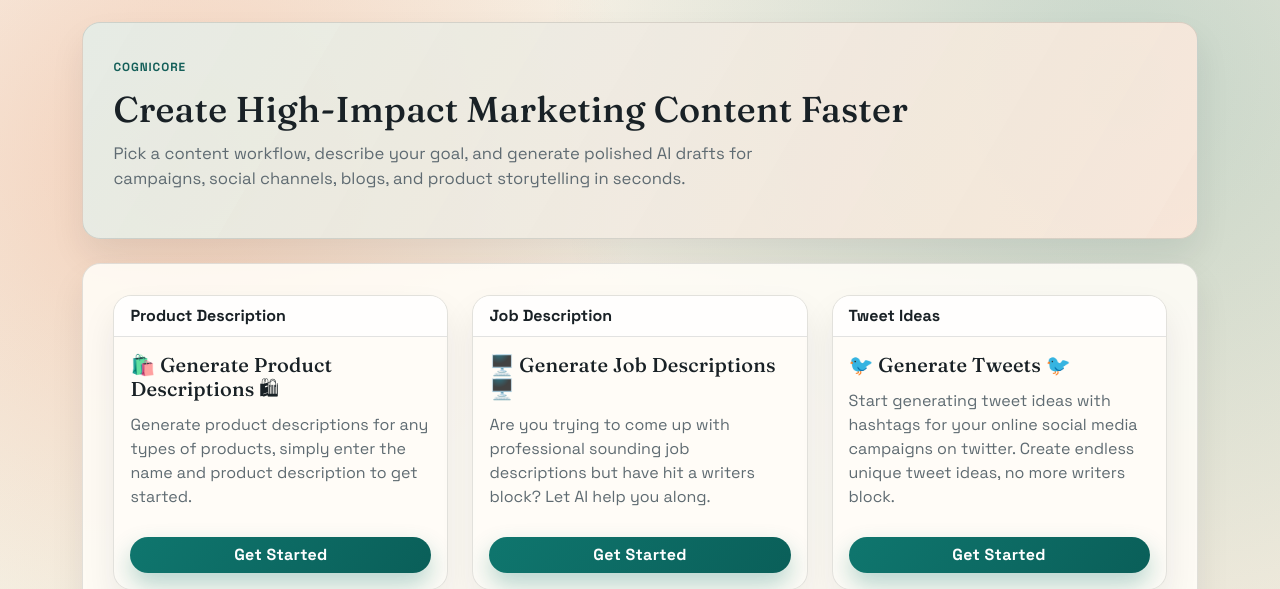
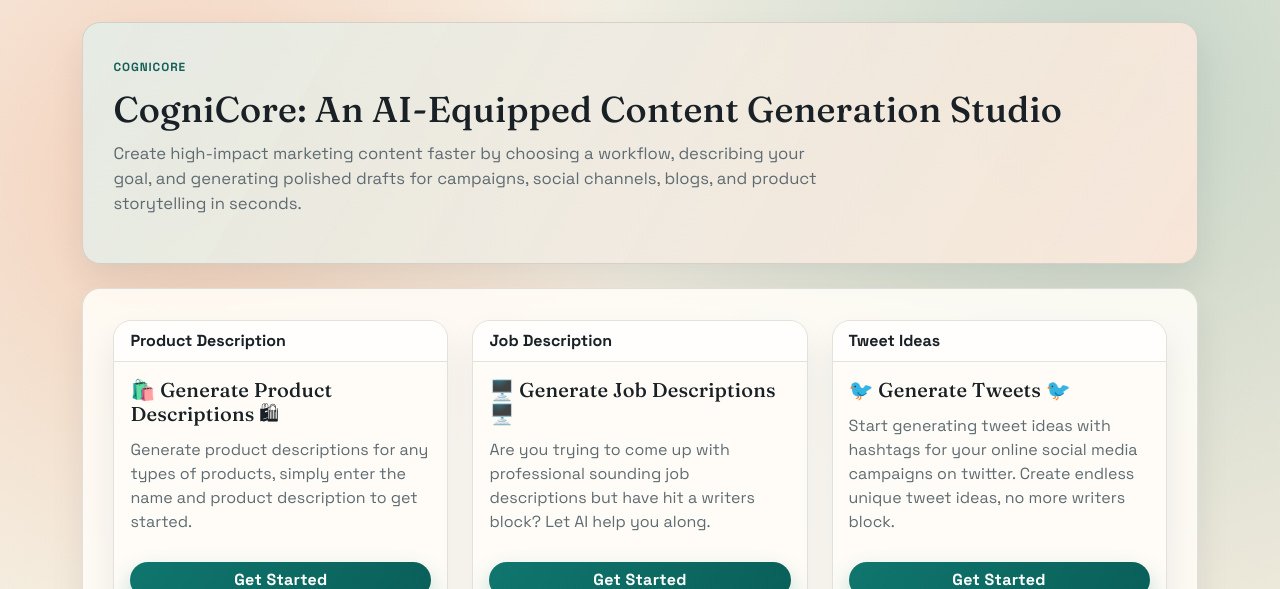
Before and after one commit to Ibrahim278/KinetixAI, a Flask app: page / in a window 1280 px wide. Shown: the part 72-661 px from the top of the page. Run offline with Flask 3, Linux system fonts and the light colour scheme; some libraries are stand-ins or nearby versions.

Commit message:
Add CogniCore tagline to homepage hero

```diff
--- a/templates/index.html
+++ b/templates/index.html
@@ -7,8 +7,8 @@
 <main class="container">
   <section class="hero-panel reveal-up mb-4">
     <span class="eyebrow">CogniCore</span>
-    <h1 class="hero-title">Create High-Impact Marketing Content Faster</h1>
-    <p class="hero-copy">Pick a content workflow, describe your goal, and generate polished AI drafts for campaigns, social channels, blogs, and product storytelling in seconds.</p>
+    <h1 class="hero-title">CogniCore: An AI-Equipped Content Generation Studio</h1>
+    <p class="hero-copy">Create high-impact marketing content faster by choosing a workflow, describing your goal, and generating polished drafts for campaigns, social channels, blogs, and product storytelling in seconds.</p>
   </section>
 
 
```
